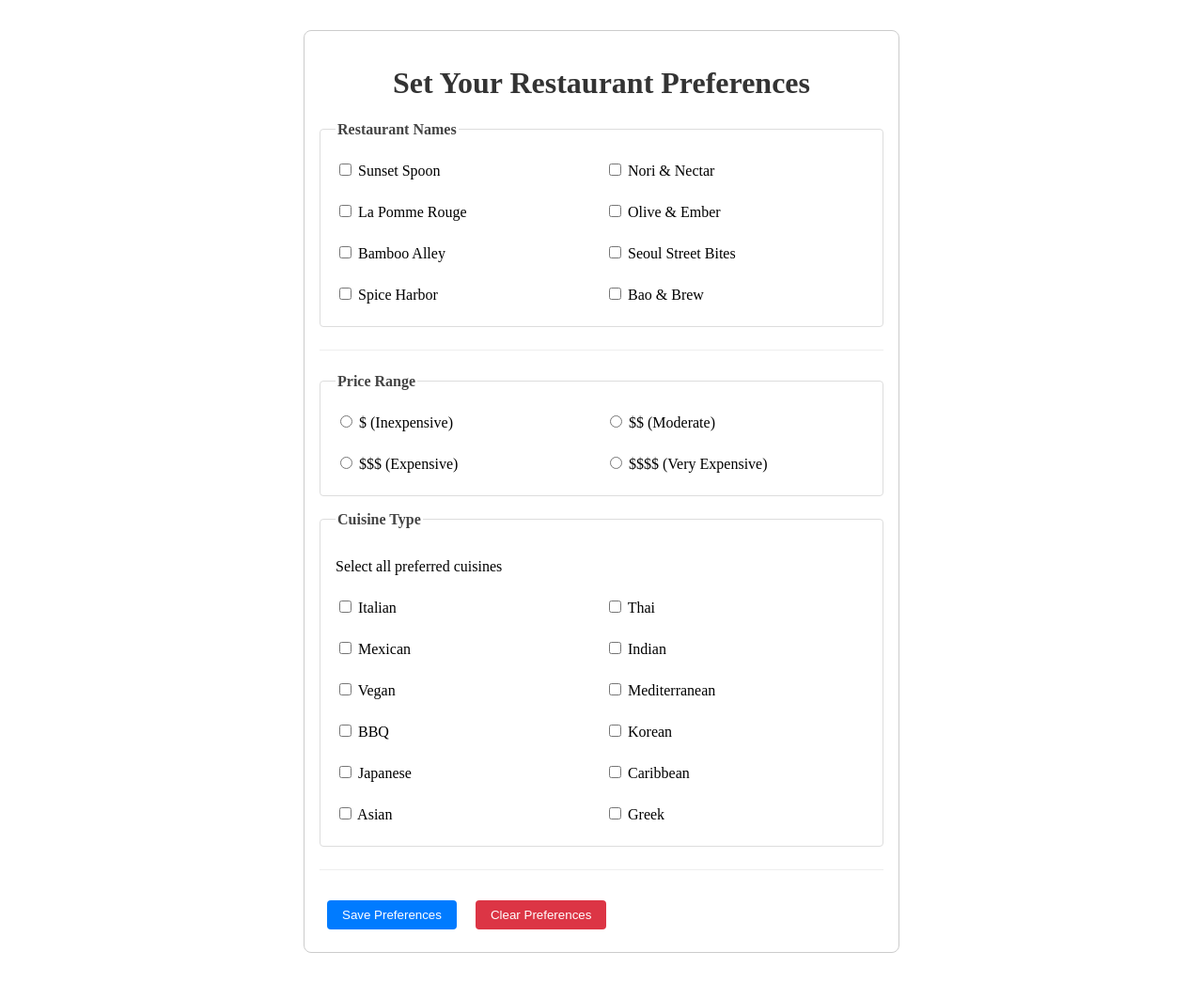
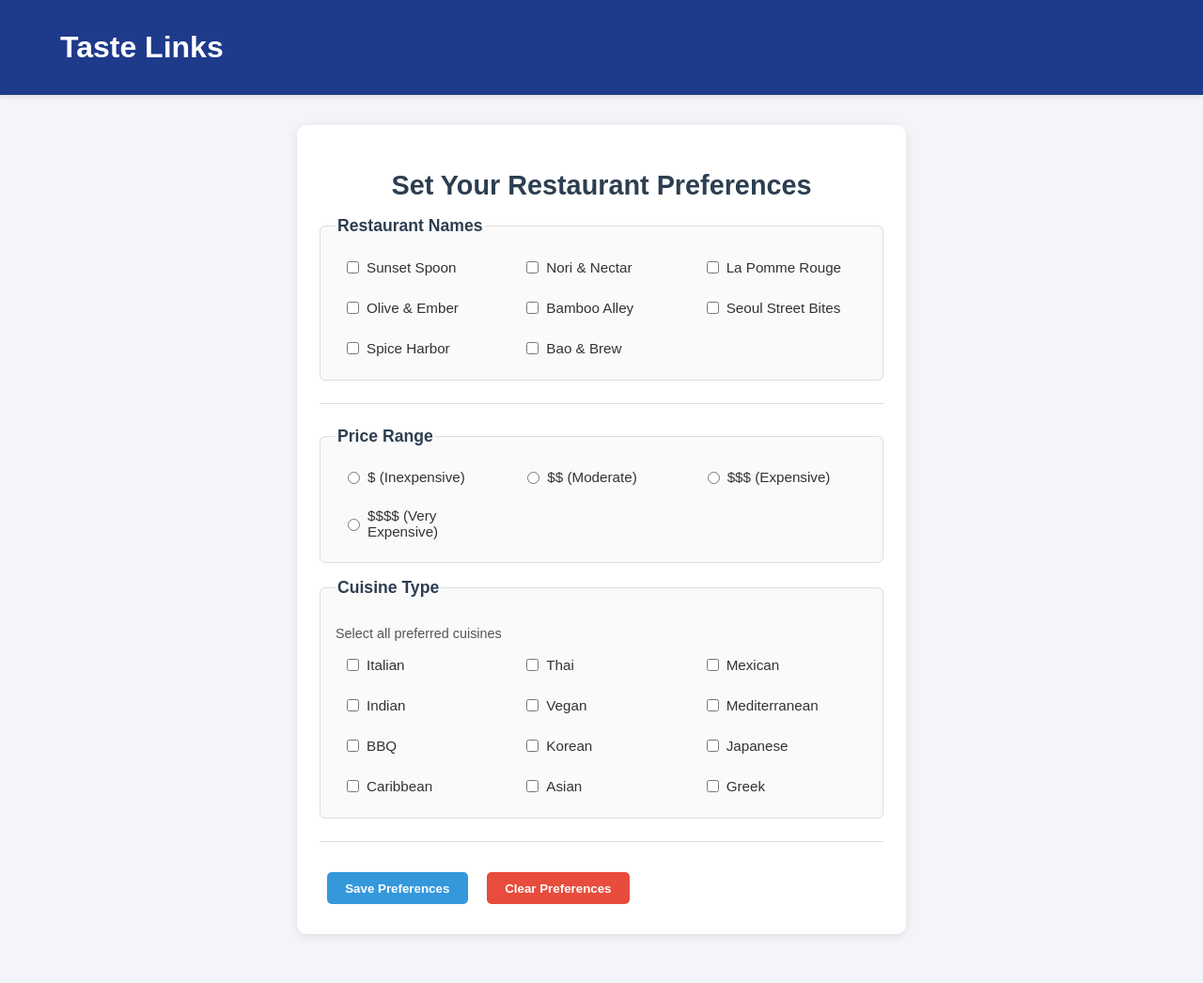
Before and after one commit to ForeverPlat/mruhacks2025, a Flask app: page / in a window 1280 px wide. Shown: the whole page at 94% size. After the commit the page ends 996 px from the top, so only its background shows below. Run offline with Flask 3, Linux system fonts and the light colour scheme.

Commit message:
styling done

```diff
--- a/static/css/userPreference.css
+++ b/static/css/userPreference.css
@@ -1,51 +1,156 @@
+/* ../static/css/userPreference.css */
+
+/* Base styles */
+body {
+  font-family: Arial, sans-serif;
+  background-color: #f4f4f9;
+  color: #333;
+  margin: 0;
+}
+
+/* Header styling */
+.header {
+  display: flex;
+  justify-content: left;
+  align-items: center;
+  background-color: #1e3a8a; /* Vibrant orange for a catchy look */
+  padding:2rem 4rem;
+  color: #fff;
+  box-shadow: 0 2px 5px rgba(0, 0, 0, 0.1);
+}
+
+
+.header h1 {
+  font-size: 2rem;
+  margin: 0;
+  font-weight: bold;
+}
+
+/* Form container */
 .form {
   max-width: 600px;
   margin: 2rem auto;
-  padding: 1rem;
-  border: 1px solid #ccc;
-  border-radius: 8px;
+  padding: 1.5rem;
+  background-color: #fff;
+  border-radius: 10px;
+  box-shadow: 0 2px 10px rgba(0, 0, 0, 0.1);
 }
-h1 {
+
+/* Form heading */
+.form h2 {
   text-align: center;
-  color: #333;
+  color: #2c3e50;
+  font-size: 1.8rem;
+  margin-bottom: 1rem;
 }
+
+/* Fieldset styling */
 fieldset {
   margin: 1rem 0;
   padding: 1rem;
   border: 1px solid #ddd;
+  border-radius: 6px;
+  background-color: #fafafa;
+}
+
+/* Legend styling */
+legend {
+  font-weight: bold;
+  color: #2c3e50;
+  font-size: 1.1rem;
+}
+
+/* Instruction paragraph */
+p {
+  color: #555;
+  font-size: 0.9rem;
+  margin-bottom: 0.5rem;
+}
+
+/* Options container */
+.options-container {
+  display: grid;
+  grid-template-columns: repeat(auto-fill, minmax(180px, 1fr));
+  gap: 0.5rem;
+}
+
+/* Label and input styling */
+label {
+  display: flex;
+  align-items: center;
+  padding: 0.5rem;
+  font-size: 0.95rem;
+  color: #333;
+}
+
+label:hover {
+  background-color: #e6f0fa;
   border-radius: 4px;
 }
-legend {
-  font-weight: bold;
-  color: #444;
+
+input[type="checkbox"],
+input[type="radio"] {
+  margin-right: 0.5rem;
+  accent-color: #3498db; /* Blue for checked inputs */
 }
-.options-container {
-  display: grid;
-  grid-template-columns: repeat(auto-fill, minmax(200px, 1fr));
-  gap: 0.5rem;
+
+/* Error message styling */
+#cuisine-error {
+  font-size: 0.85rem;
+  margin-bottom: 0.5rem;
 }
-label {
-  display: block;
-  margin: 0.5rem 0;
-  cursor: pointer;
-}
+
+/* Button styling */
 button {
-  padding: 0.5rem 1rem;
+  padding: 0.6rem 1.2rem;
   margin: 0.5rem;
   border: none;
-  border-radius: 4px;
+  border-radius: 5px;
   cursor: pointer;
-  background-color: #007bff;
-  color: white;
+  font-weight: bold;
+  color: #fff;
 }
+
+button[type="submit"] {
+  background-color: #3498db;
+}
+
 button[type="reset"] {
-  background-color: #dc3545;
+  background-color: #e74c3c;
 }
+
 button:hover {
-  opacity: 0.9;
+  opacity: 0.8;
 }
+
+/* Horizontal rule */
 hr {
   margin: 1.5rem 0;
   border: 0;
-  border-top: 1px solid #eee;
+  border-top: 1px solid #ddd;
 }
+
+/* Responsive design */
+@media (max-width: 500px) {
+  .header h1 {
+    font-size: 1.5rem;
+  }
+
+  .form {
+    margin: 1rem;
+    padding: 1rem;
+  }
+
+  .form h2 {
+    font-size: 1.5rem;
+  }
+
+  .options-container {
+    grid-template-columns: 1fr;
+  }
+
+  button {
+    width: 100%;
+    margin: 0.5rem 0;
+  }
+}
--- a/templates/userPreference.html
+++ b/templates/userPreference.html
@@ -7,8 +7,11 @@
     <link rel="stylesheet" href="../static/css/userPreference.css" />
 </head>
   <body>
+    <header class="header">
+      <h1>Taste Links</h1>
+    </header>
     <form class="form" id="restaurant-preferences">
-      <h1>Set Your Restaurant Preferences</h1>
+      <h2>Set Your Restaurant Preferences</h2>
       <fieldset>
         <legend>Restaurant Names</legend>
         <div class="options-container">
```
